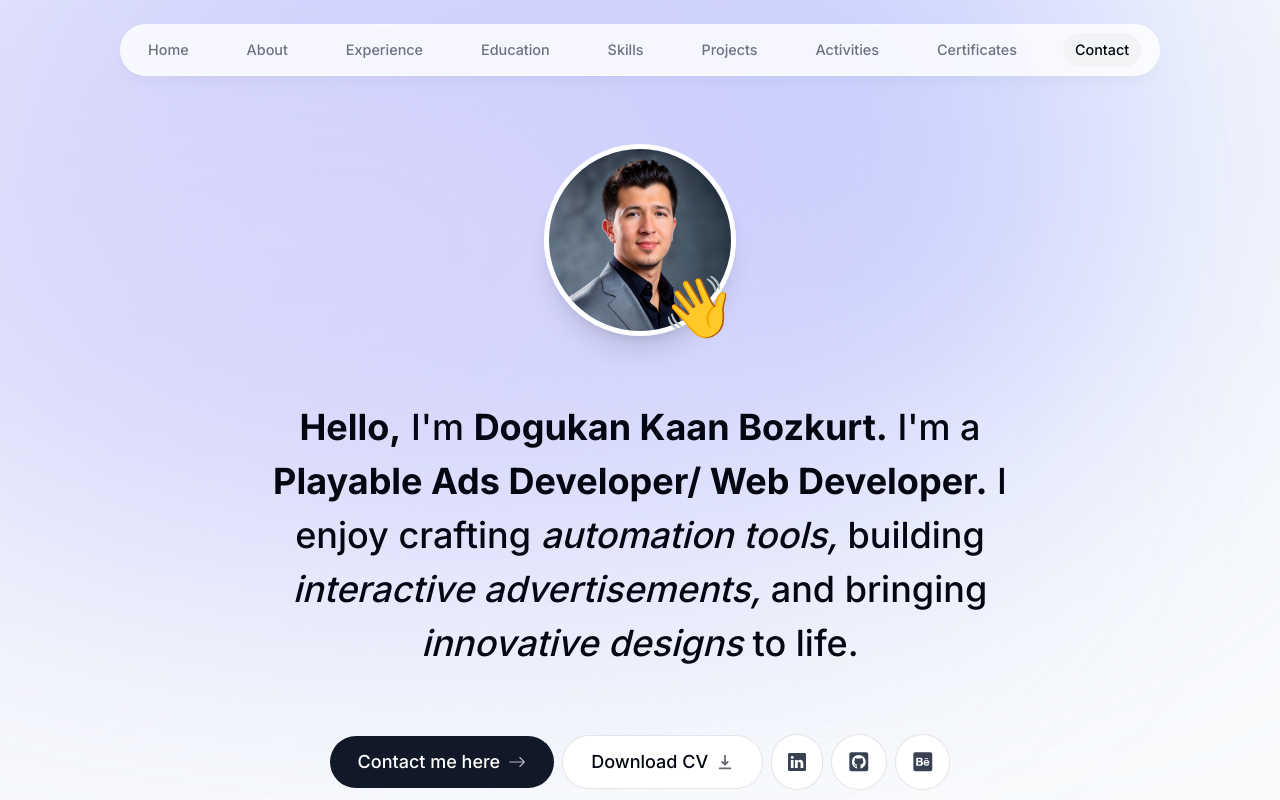
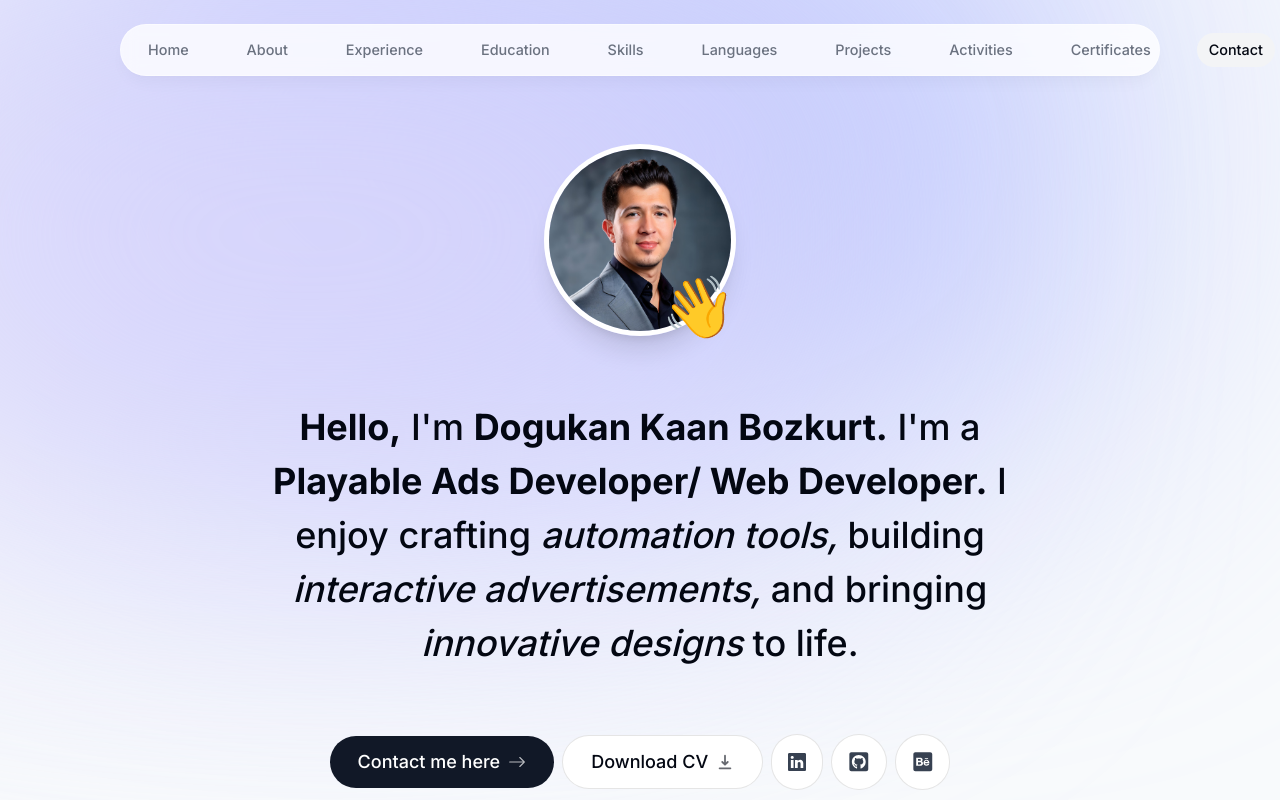
Before and after one commit to dkbozkurt/dkbozkurt-portfolio, a Next.js app: page / in a window 1280 px wide. Shown: the top 800 px of the page. Built offline with nearby package versions, Linux system fonts and the light colour scheme; no server answers.

Commit message:
languages section added

```diff
--- a/components/languages.tsx
+++ b/components/languages.tsx
@@ -8,14 +8,23 @@ import SectionHeading from './section-heading';
 import Language from './language';
 
 export default function Languages() {
+
+    const {ref} = useSectionInView("Languages",0.5);
+
     return (
     <motion.section
+    ref = {ref}
     className="scroll-mt-28 mb-28"
     initial={{ opacity: 0, x: -100 }}
     animate={{ opacity: 1, x: 0 }}
     transition = {{ delay: 0.2 }}
+    id="languages"
     >
-        <div className = "mt-[-6rem] flex flex-wrap justify-center w-[24rem] gap-2 text-lg text-gray-800 sm:w-[42rem]">
+        <SectionHeading>
+            Languages
+        </SectionHeading>
+
+        <div className = "flex flex-wrap justify-center w-[24rem] gap-2 text-lg text-gray-800 sm:w-[42rem]">
             {
                 languageData.map((language, index) => (
                     <React.Fragment key={index}>
--- a/lib/data.ts
+++ b/lib/data.ts
@@ -34,6 +34,10 @@ export const links = [
   {
     name: "Skills",
     hash: "#skills",
+  },
+  {
+    name: "Languages",
+    hash: "#languages",
   },
   {
     name: "Projects",
```
